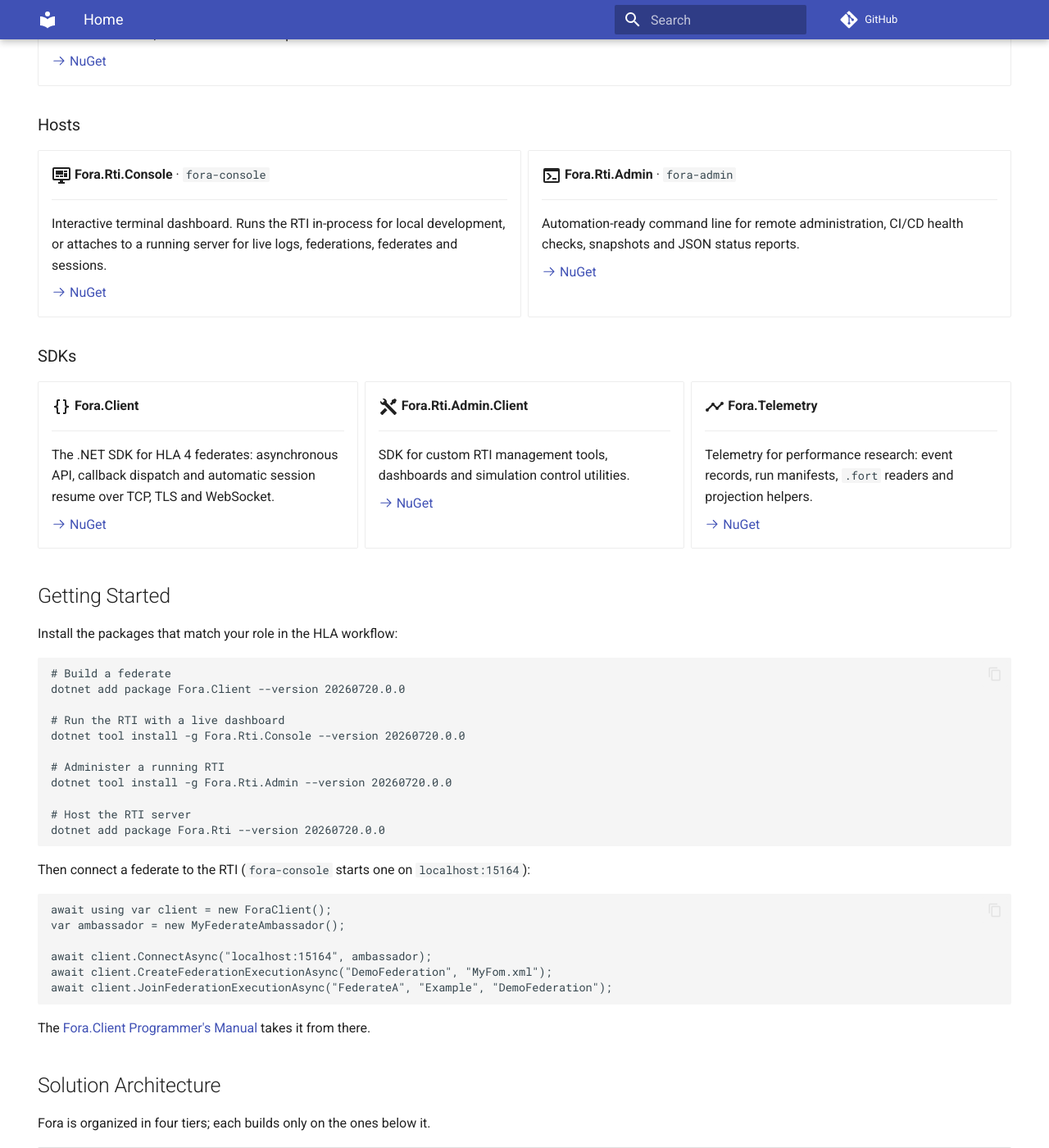
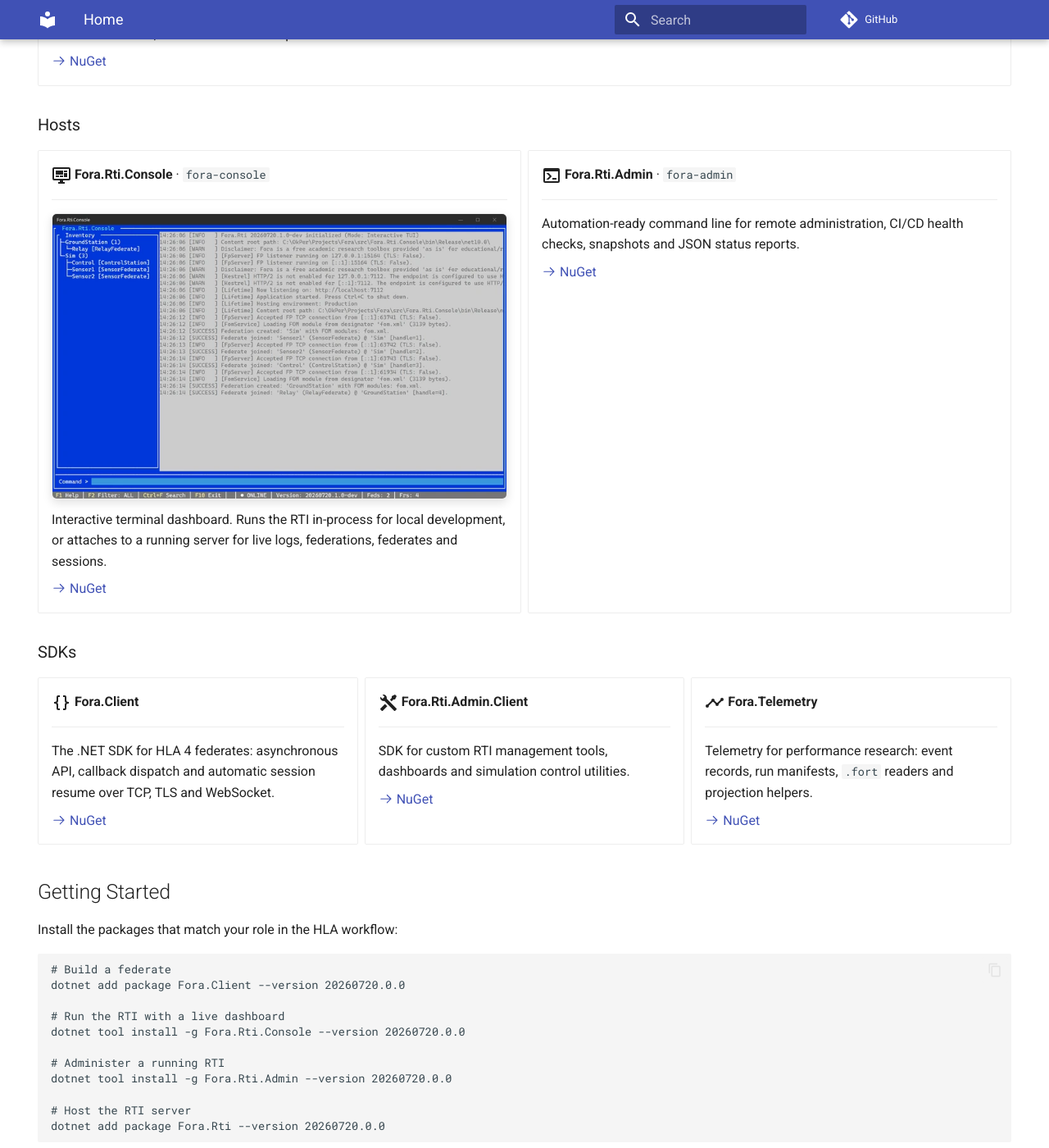
Before and after one commit to otopcu/fora-site, an MkDocs documentation site: the page built from docs/index.md, in a window 1280 px wide and 1400 px high, scrolled down 1675 px. Shown: the whole window at 82% size. Built offline with MkDocs 1.6.1 and Material for MkDocs 9.7.7, drawn with Linux system fonts in a browser that asks for light colours; comment, search, counter and statistics services are not loaded.

Commit message:
docs(site): TUI thumbnail in the home page's Fora.Rti.Console card
The Hosts card for Fora.Rti.Console shows a small screenshot of the TUI
(Inventory tree, logs, command line, status bar). Clicking it opens the
TUI Layout section of the Console manual. It is a 720 px WebP (55 KB,
against 290 KB for the full PNG), lazily loaded, with a light border and
a hover lift. ReleaseManagement records the asset.

Co-Authored-By: Claude Opus 5.5 <noreply@anthropic.com>

```diff
--- a/docs/assets/stylesheets/home.css
+++ b/docs/assets/stylesheets/home.css
@@ -116,6 +116,22 @@
   color: #ffffff;
 }
 
+/* Screenshot thumbnail inside a package card. */
+.md-typeset .fora-card-shot {
+  display: block;
+  width: 100%;
+  margin: 0.2rem 0 0.6rem;
+  border: 1px solid var(--md-default-fg-color--lightest);
+  border-radius: 0.3rem;
+  box-shadow: 0 0.2rem 0.6rem rgba(0, 0, 0, 0.12);
+  transition: box-shadow 0.2s, transform 0.2s;
+}
+
+.md-typeset a:hover > .fora-card-shot {
+  box-shadow: 0 0.4rem 1rem rgba(0, 0, 0, 0.22);
+  transform: translateY(-1px);
+}
+
 @media screen and (max-width: 44.9375em) {
   .fora-hero {
     flex-direction: column-reverse;
--- a/docs/index.md
+++ b/docs/index.md
@@ -143,6 +143,8 @@ full-capability RTI server, and host tools to operate it — all speaking the st
 
     ---
 
+    [![Fora.Rti.Console: Inventory tree, live logs, command line and status bar](assets/images/console-tui-thumb.webp){ .fora-card-shot loading=lazy }](manuals/console-user-manual.md#tui-layout)
+
     Interactive terminal dashboard. Runs the RTI in-process for local development, or attaches to a running server
     for live logs, federations, federates and sessions.
 
```
Also changed, not shown: docs/assets/images/console-tui-thumb.webp (added).
